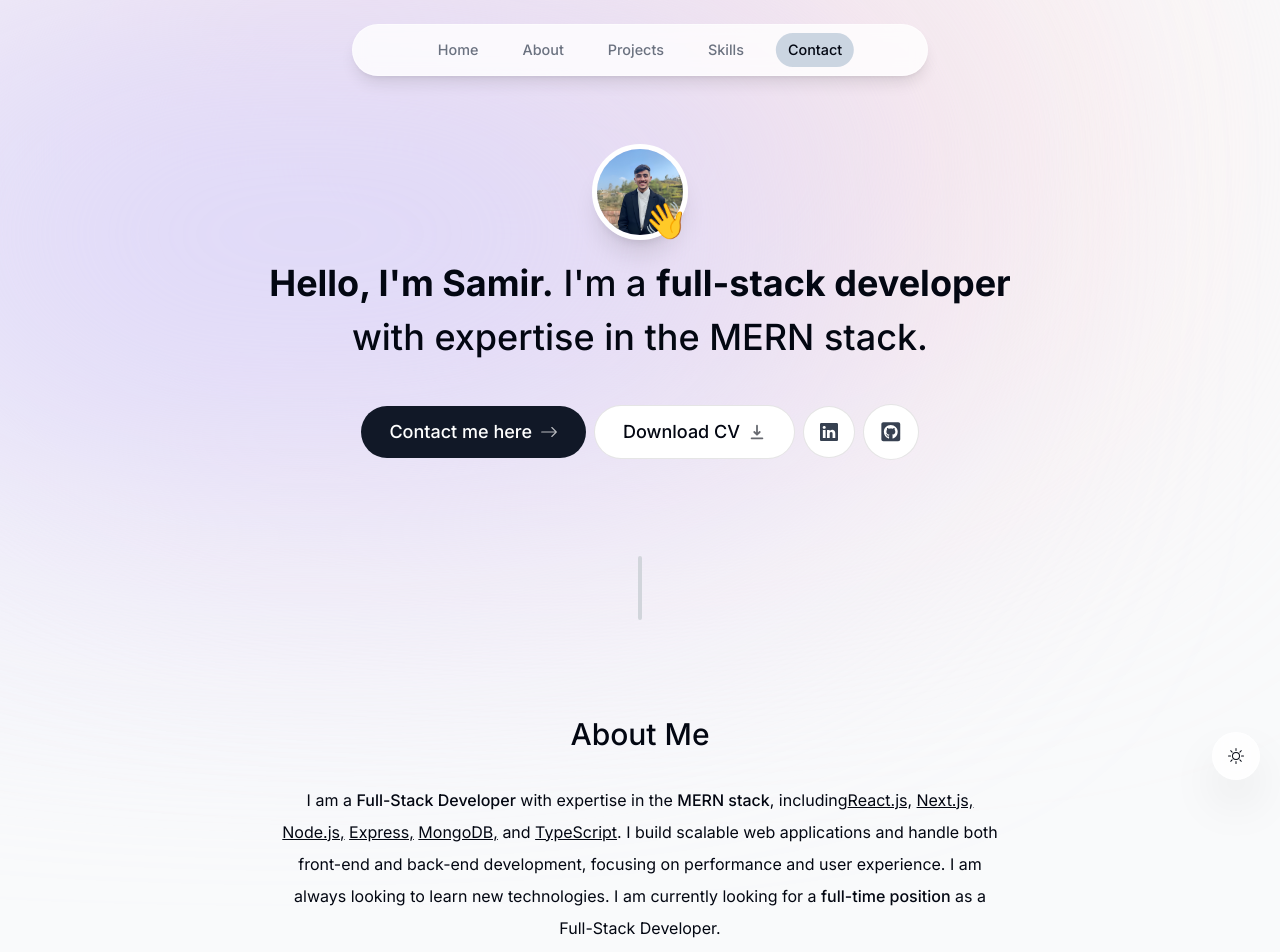
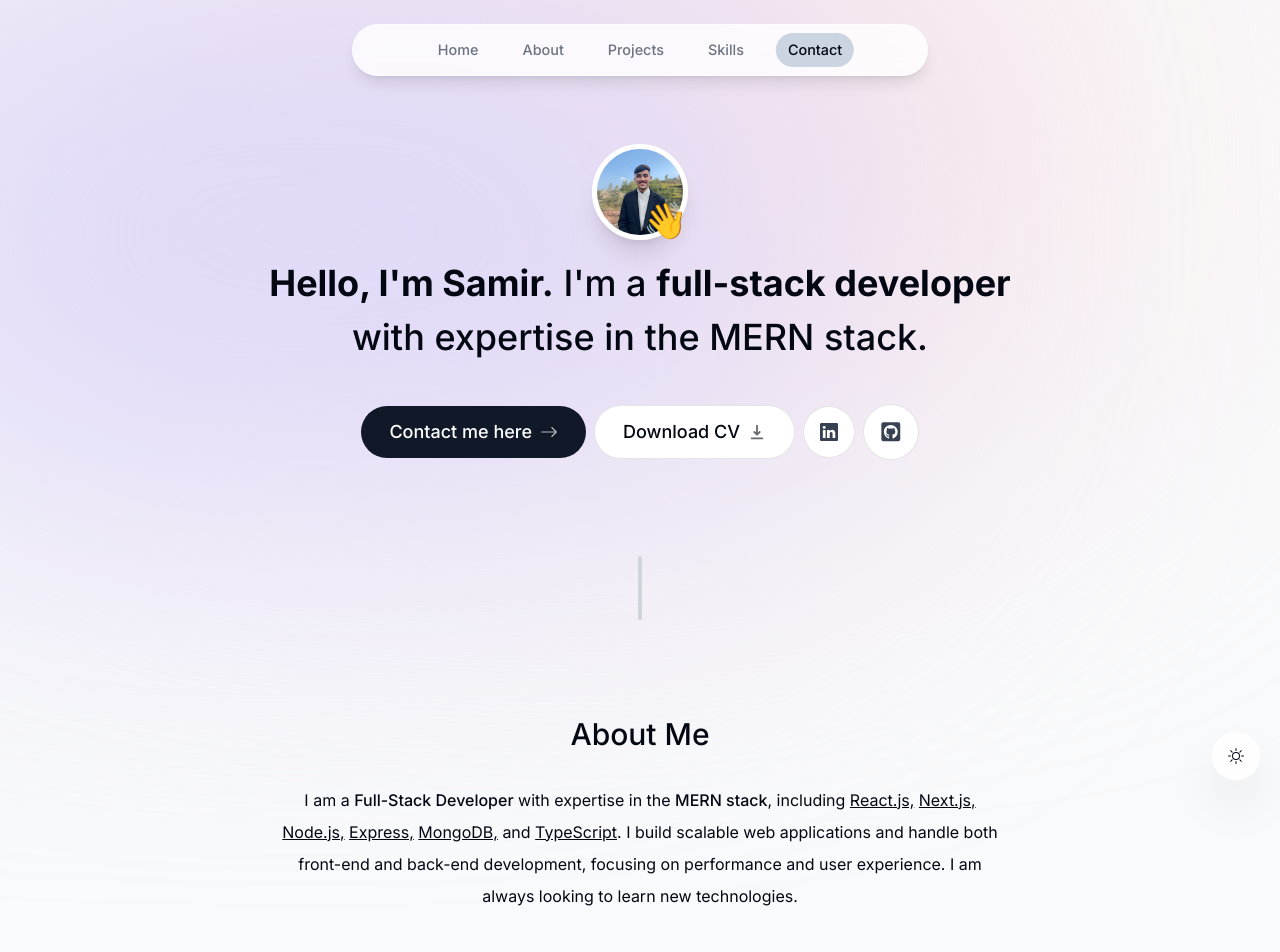
Before and after one commit to tiwarisamir/my-portfolio, a Next.js app: page / in a window 1280 px wide. Shown: the top 952 px of the page. Built offline with nearby package versions, Linux system fonts and the light colour scheme; no server answers.

Commit message:
update about me

```diff
--- a/components/About.tsx
+++ b/components/About.tsx
@@ -21,8 +21,7 @@ export default function About() {
       <p className="mb-3">
         I am a <span className="font-medium">Full-Stack Developer</span> with
         expertise in the <span className="font-medium">MERN stack</span>,
-        including
-        <span className="underline">React.js,</span>{" "}
+        including <span className="underline">React.js,</span>{" "}
         <span className="underline">Next.js,</span>{" "}
         <span className="underline">Node.js,</span>{" "}
         <span className="underline">Express,</span>{" "}
@@ -30,9 +29,7 @@ export default function About() {
         <span className="underline">TypeScript</span>. I build scalable web
         applications and handle both front-end and back-end development,
         focusing on performance and user experience. I am always looking to
-        learn new technologies. I am currently looking for a{" "}
-        <span className="font-medium">full-time position</span> as a Full-Stack
-        Developer.
+        learn new technologies.
       </p>
     </motion.section>
   );
```
